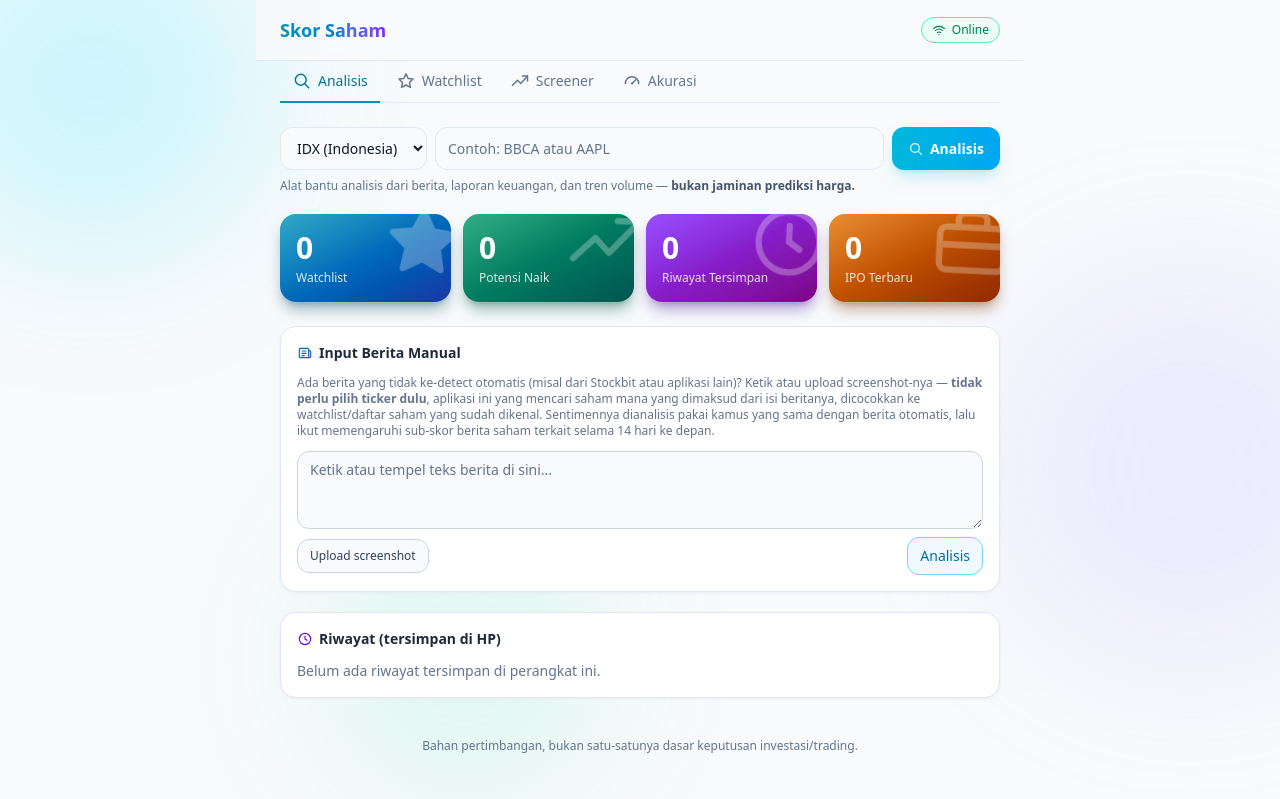
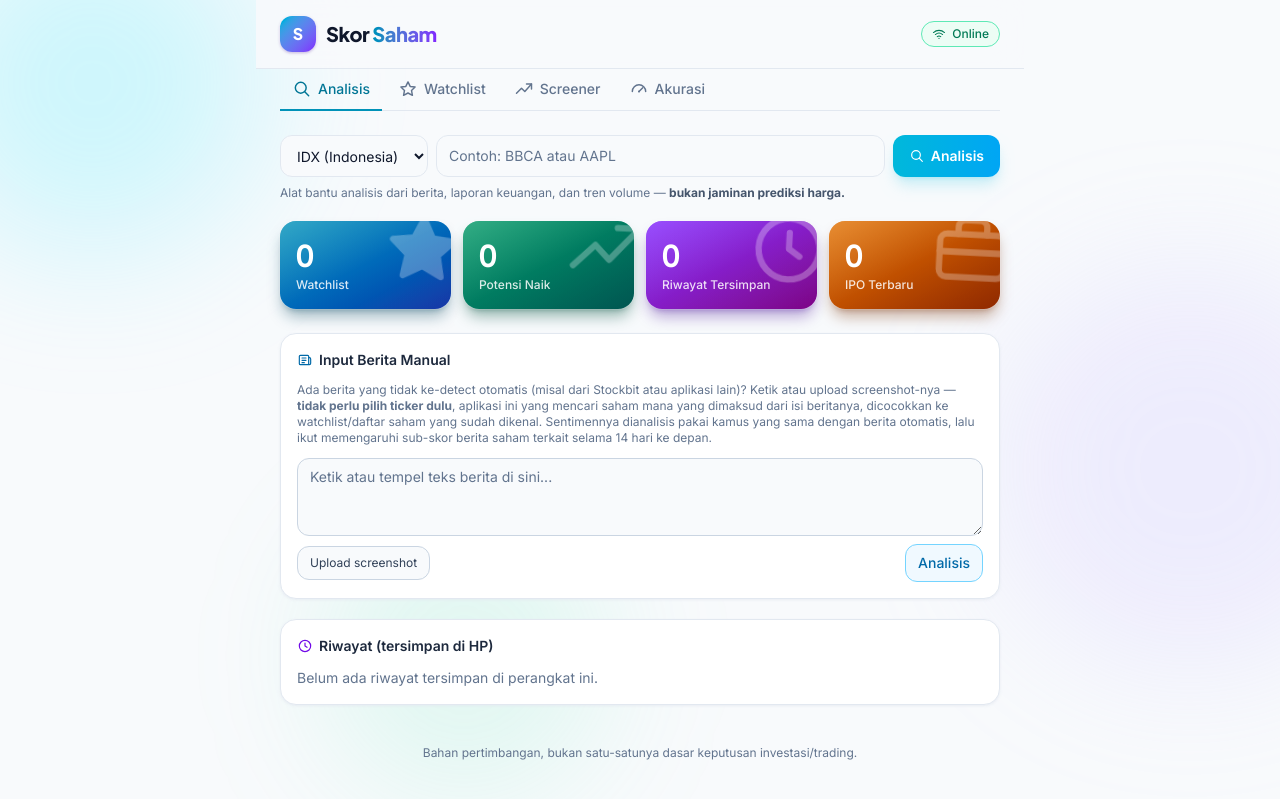
Before and after one commit to muhammadseptiadi079/skor-saham-laravel, a Laravel app: page / in a window 1280 px wide. Shown: the top 799 px of the page. Run offline with Laravel 12, Linux system fonts and the light colour scheme; data that the repository does not hold is empty; style sheets or scripts are compiled from the project's sources; some libraries are stand-ins or nearby versions.

Commit message:
Ganti font jadi Inter + Plus Jakarta Sans, rapikan wordmark header
Font sistem default diganti font kustom via Google Fonts (Inter untuk
body, Plus Jakarta Sans untuk elemen branded: wordmark, judul hasil
analisis, angka besar). Wordmark "Skor Saham" dapat logomark + ukuran
lebih besar, gradient dipersempit ke kata "Saham" saja biar tidak
berantakan di ukuran kecil. theme-color meta tag juga disesuaikan ke
tema terang.

Co-Authored-By: Claude Sonnet 5 <noreply@anthropic.com>
Claude-Session: https://claude.ai/code/session_01KCe7Ya6Ls4dtoVioCg9jD9

```diff
--- a/resources/css/app.css
+++ b/resources/css/app.css
@@ -4,8 +4,11 @@
 @source '../../storage/framework/views/*.php';
 
 @theme {
-    --font-sans: ui-sans-serif, system-ui, sans-serif, 'Apple Color Emoji', 'Segoe UI Emoji', 'Segoe UI Symbol',
-        'Noto Color Emoji';
+    --font-sans: 'Inter', ui-sans-serif, system-ui, sans-serif, 'Apple Color Emoji', 'Segoe UI Emoji',
+        'Segoe UI Symbol', 'Noto Color Emoji';
+    /* Used for the wordmark, section headings, and big numbers — a bit more character than Inter
+       for the handful of spots that should feel "branded" rather than purely functional. */
+    --font-display: 'Plus Jakarta Sans', var(--font-sans);
 
     /* Entrance / transition animations, used across the dashboard for a livelier feel. */
     --animate-fade-in-up: fadeInUp 0.6s ease-out both;
--- a/resources/js/Components/AppLayout.tsx
+++ b/resources/js/Components/AppLayout.tsx
@@ -29,8 +29,16 @@ export default function AppLayout({ online, children, tabs, activeTab, onTabChan
 
             <div className="relative mx-auto flex min-h-screen max-w-3xl flex-col px-4 pb-24 sm:px-6 sm:pb-16">
                 <header className="sticky top-0 z-10 -mx-4 mb-4 flex items-center justify-between border-b border-slate-200 bg-slate-50/85 px-4 py-4 backdrop-blur-lg sm:-mx-6 sm:mb-0 sm:px-6">
-                    <h1 className="bg-gradient-to-r from-cyan-600 via-sky-600 to-violet-600 bg-clip-text text-lg font-bold text-transparent">
-                        Skor Saham
+                    <h1 className="flex items-center gap-2.5">
+                        <span className="flex h-9 w-9 items-center justify-center rounded-xl bg-gradient-to-br from-cyan-500 to-violet-600 font-display text-base font-extrabold text-white shadow-sm shadow-violet-900/30 ring-1 ring-white/25">
+                            S
+                        </span>
+                        <span className="font-display text-xl font-extrabold tracking-tight text-slate-900">
+                            Skor{' '}
+                            <span className="bg-gradient-to-r from-cyan-600 to-violet-600 bg-clip-text text-transparent">
+                                Saham
+                            </span>
+                        </span>
                     </h1>
                     <span
                         className={`inline-flex items-center gap-1.5 rounded-full border px-2.5 py-1 text-xs font-medium ${
--- a/resources/js/Components/charts/ScoreGauge.tsx
+++ b/resources/js/Components/charts/ScoreGauge.tsx
@@ -68,7 +68,7 @@ export default function ScoreGauge({ score, label, title }: ScoreGaugeProps) {
             </svg>
             <div className="-mt-4 text-center">
                 <p className="text-xs font-medium tracking-wide text-slate-600 uppercase">{title}</p>
-                <p className="text-2xl font-bold" style={{ color: colorForScore(score) }}>
+                <p className="font-display text-2xl font-bold" style={{ color: colorForScore(score) }}>
                     {label}
                 </p>
                 {score !== null && <p className="text-xs text-slate-500">skor {score.toFixed(2)}</p>}
--- a/resources/js/Components/dashboard/ResultPanel.tsx
+++ b/resources/js/Components/dashboard/ResultPanel.tsx
@@ -86,7 +86,7 @@ export default function ResultPanel({ result, savedAt, inWatchlist, onAddWatchli
         <GlassCard className="animate-fade-in-up p-5">
             <div className="flex items-start justify-between gap-3">
                 <div>
-                    <h2 className="text-xl font-bold text-slate-900">
+                    <h2 className="font-display text-xl font-bold tracking-tight text-slate-900">
                         {result.name} <span className="text-slate-600">({result.ticker})</span>
                     </h2>
                     <p className="text-xs text-slate-500">Diperbarui: {when.toLocaleString('id-ID')}</p>
--- a/resources/js/Components/dashboard/StatCard.tsx
+++ b/resources/js/Components/dashboard/StatCard.tsx
@@ -27,7 +27,7 @@ export default function StatCard({ label, value, icon, gradient, glow = 'shadow-
                 className="pointer-events-none absolute inset-0 rounded-2xl bg-gradient-to-br from-white/20 via-transparent to-black/10"
             />
             <div className="animate-breathe pointer-events-none absolute -top-3 -right-3 h-20 w-20">{icon}</div>
-            <p className="relative text-3xl font-bold tabular-nums">{value}</p>
+            <p className="relative font-display text-3xl font-bold tabular-nums">{value}</p>
             <p className="relative mt-1 text-xs font-medium text-white/85">{label}</p>
         </button>
     );
--- a/resources/views/app.blade.php
+++ b/resources/views/app.blade.php
@@ -6,10 +6,17 @@
 
     <title inertia>{{ config('app.name', 'Skor Saham') }}</title>
 
-    <meta name="theme-color" content="#0f172a" />
+    <meta name="theme-color" content="#f8fafc" />
     <link rel="manifest" href="/manifest.json" />
     <link rel="icon" href="/icons/icon-192.png" />
     <link rel="apple-touch-icon" href="/icons/icon-192.png" />
+
+    <link rel="preconnect" href="https://fonts.googleapis.com" />
+    <link rel="preconnect" href="https://fonts.gstatic.com" crossorigin />
+    <link
+        href="https://fonts.googleapis.com/css2?family=Plus+Jakarta+Sans:wght@500;600;700;800&family=Inter:wght@400;500;600;700&display=swap"
+        rel="stylesheet"
+    />
 
     @vite(['resources/css/app.css', 'resources/js/app.tsx'])
     @inertiaHead
```
Also changed, not shown: README.md.
